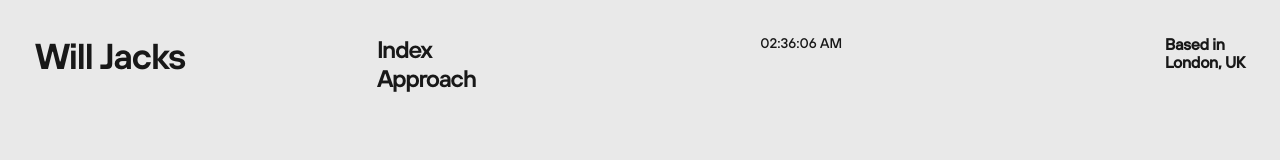
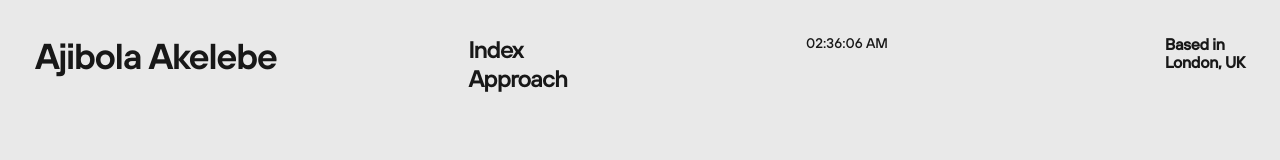
Before and after one commit to ajibolagenius/ajibolagenius, a React (Vite) app: page / in a window 1280 px wide. Shown: the top 160 px of the page. Built offline with nearby package versions, Linux system fonts and the light colour scheme.

Commit message:
Update portfolio branding and dependencies. Change author name in meta tags and title from "Will Jacks" to "Ajibola Akelebe". Add @phosphor-icons/react dependency and remove unused dependency "i". Update README to reflect new branding. Refactor component structure for consistency and readability.

```diff
--- a/index.html
+++ b/index.html
@@ -3,13 +3,11 @@
 <head>
     <meta charset="UTF-8">
     <meta name="viewport" content="width=device-width, initial-scale=1.0">
-    <meta name="author" content="Will Jacks">
+    <meta name="author" content="Ajibola Akelebe">
     <meta http-equiv="Pragma" content="no-cache">
     <meta http-equiv="Expires" content="0">
     <link rel="icon" type="image/x-icon" href="/assets/favicon.png">
-    <title>Will Jacks</title>
-    <!-- Icons -->
-    <link rel="stylesheet" href="https://cdnjs.cloudflare.com/ajax/libs/font-awesome/6.5.1/css/all.min.css">
+    <title>AJIBOLA (DON_GENIUS) AKELEBE</title>
 </head>
 <body>
     <div id="root"></div>
--- a/package.json
+++ b/package.json
@@ -9,8 +9,8 @@
   },
   "dependencies": {
     "gsap": "^3.12.5",
-    "i": "^0.3.7",
     "locomotive-scroll": "^4.1.4",
+    "@phosphor-icons/react": "^2.1.1",
     "react": "^18.2.0",
     "react-dom": "^18.2.0",
     "react-router-dom": "^6.20.0"
--- a/src/components/Nav.jsx
+++ b/src/components/Nav.jsx
@@ -7,7 +7,7 @@ function Nav() {
     return (
         <nav>
             <div className="wrapper">
-        <h1>Will Jacks</h1>
+                <h1>Ajibola Akelebe</h1>
                 <div className="links">
                     <Link to="/" className="underLineLink">
                         Index
--- a/src/components/Works.jsx
+++ b/src/components/Works.jsx
@@ -1,4 +1,5 @@
 import { useProjectHover } from '../hooks/useProjectHover'
+import { ArrowRight } from '@phosphor-icons/react'
 
 const projects = [
     {
@@ -85,10 +86,10 @@ function Works() {
                             </div>
                             <div className="work-item-icon">
                                 <div className="icon-holder i-1">
-                  <i className="fa-solid fa-arrow-right"></i>
+                                    <ArrowRight size={20} weight="duotone" />
                                 </div>
                                 <div className="icon-holder i-2">
-                  <i className="fa-solid fa-arrow-right"></i>
+                                    <ArrowRight size={20} weight="duotone" />
                                 </div>
                             </div>
                         </a>
--- a/src/css/pages/_home.scss
+++ b/src/css/pages/_home.scss
@@ -238,6 +238,12 @@
                     justify-content: center;
                     align-items: center;
                     transition: 0.5s;
+                    color: $white;
+
+                    svg {
+                        width: 20px;
+                        height: 20px;
+                    }
 
                     &.i-1 {
                         transition-delay: 0.2s;
```
Also changed, not shown: src/components/Header.jsx (indentation only), src/css/main.scss (line endings or trailing spaces), 2 other files (tests, documents, lock files or other folders). Lines whose indentation alone changed are shown as unchanged.
